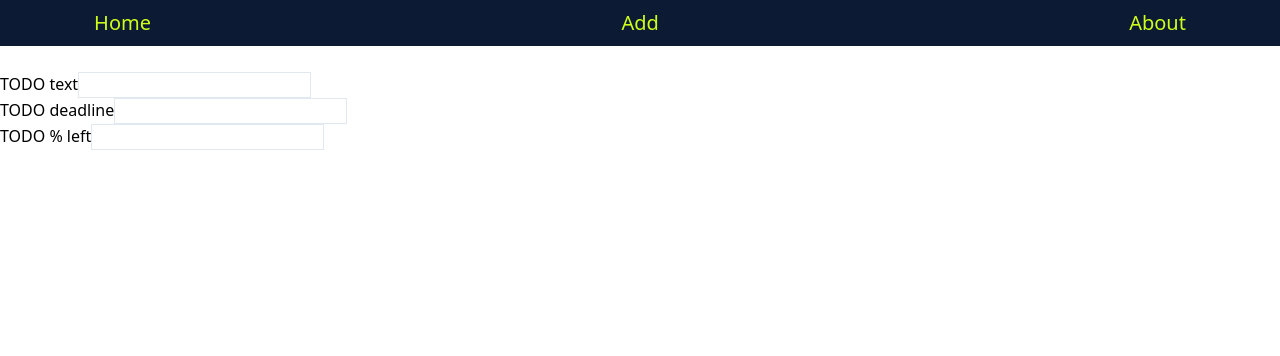
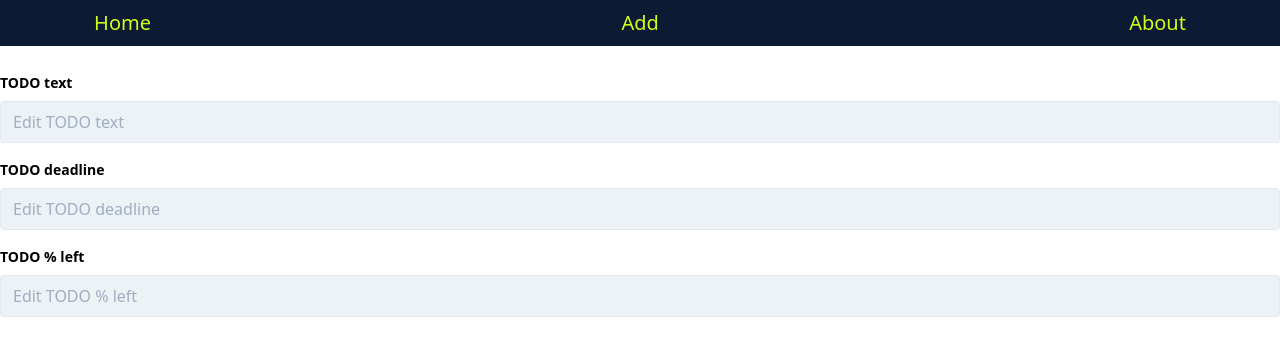
Before and after one commit to Lorakus/TODOSkSy2020, a Nuxt app: page /edit in a window 1280 px wide. Shown: the top 356 px of the page. Built offline with nearby package versions, Linux system fonts and the light colour scheme.

Commit message:
edit page

```diff
--- a/components/Input.vue
+++ b/components/Input.vue
@@ -1,10 +1,24 @@
 <template>
-    <div class="flex">
-        <div>
-            <slot></slot>
+<div>
+    <div class="mb-4">
+        <div class="mb-2">
+            <label class=" text-sm font-bold" >
+                <slot/>
+            </label>
         </div>
-        <div>
-            <input class="border">
-        </div>
+      <input class=" bg-gray-200  border rounded w-full py-2 px-3 " :placeholder = "placeholderText" >
+
     </div>
+</div>
 </template>
+
+<script>
+export default {
+    props: {
+        placeholderText: {
+            type: String,
+            required: true
+        }
+    }
+}
+</script>
--- a/pages/edit.vue
+++ b/pages/edit.vue
@@ -8,17 +8,17 @@
         <br>
     </div>
     <!-- Edit text -->
-    <InputComp>
+    <InputComp placeholderText="Edit TODO text">
         <p > TODO text </p>
     </InputComp>
 
     <!-- Edit TODO deadline -->
-    <InputComp>
+    <InputComp placeholderText="Edit TODO deadline">
         <p> TODO deadline </p>
     </InputComp>
 
     <!-- Edit %  -->
-    <InputComp>
+    <InputComp placeholderText="Edit TODO % left">
         <p> TODO % left </p>
     </InputComp>
 </div>
@@ -26,9 +26,13 @@
 
 <script>
 import InputComp from '@/components/Input'
+import NormalNavbar from '@/components/NormalNavbar'
+import MobileNavbar from '@/components/MobileNavbar'
 
 export default {
     components: {
+        MobileNavbar,
+        NormalNavbar,
         InputComp
     }
 }
```
